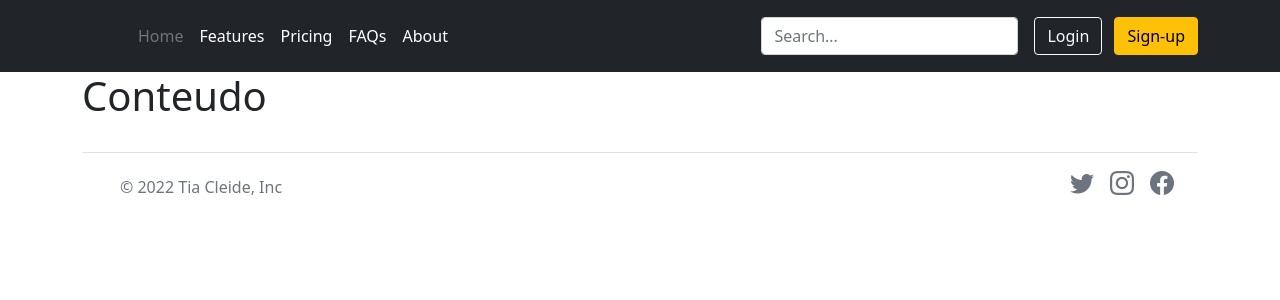
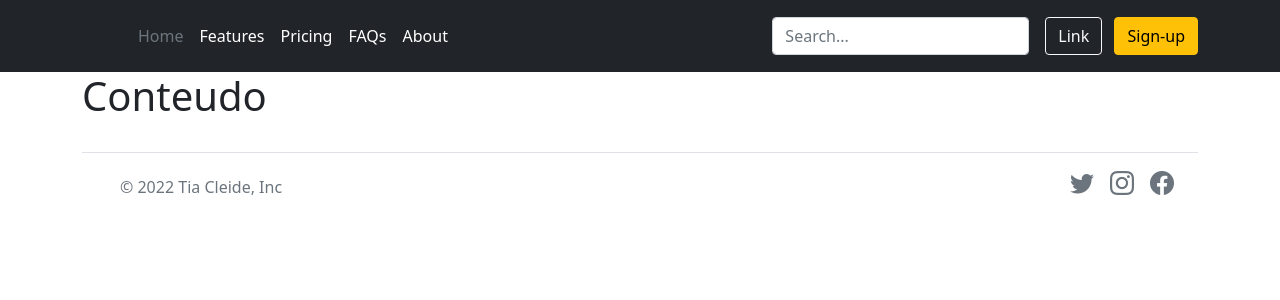
Before and after one commit to AlexBorgesTeles/Projeto-Final---turma-72, a PHP site: page /modelo.php in a window 1280 px wide. Shown: the top 300 px of the page. Run offline with PHP 8.4, Linux system fonts and the light colour scheme; some libraries are stand-ins or nearby versions.

Commit message:
update cabecalho.php

```diff
--- a/modelos/cabecalho.php
+++ b/modelos/cabecalho.php
@@ -28,8 +28,8 @@
         </form>
 
         <div class="text-end">
-          <button type="button" class="btn btn-outline-light me-2">Login</button>
-          <button type="button" class="btn btn-warning">Sign-up</button>
+          <a class="btn btn-outline-light me-2" href="login.php" role="button">Link</a>
+          <a class="btn btn-warning" href="registro.php" role="button">Sign-up</a>
         </div>
       </div>
     </div>
```
